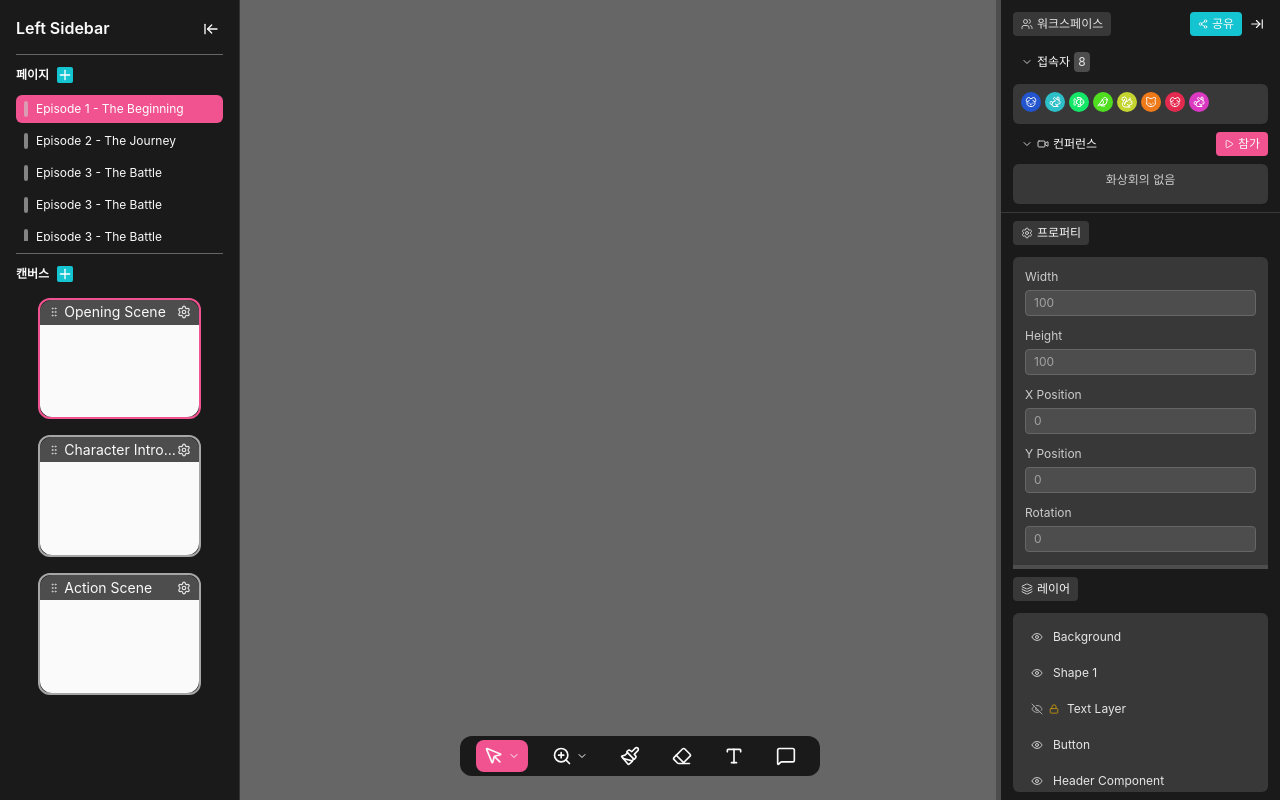
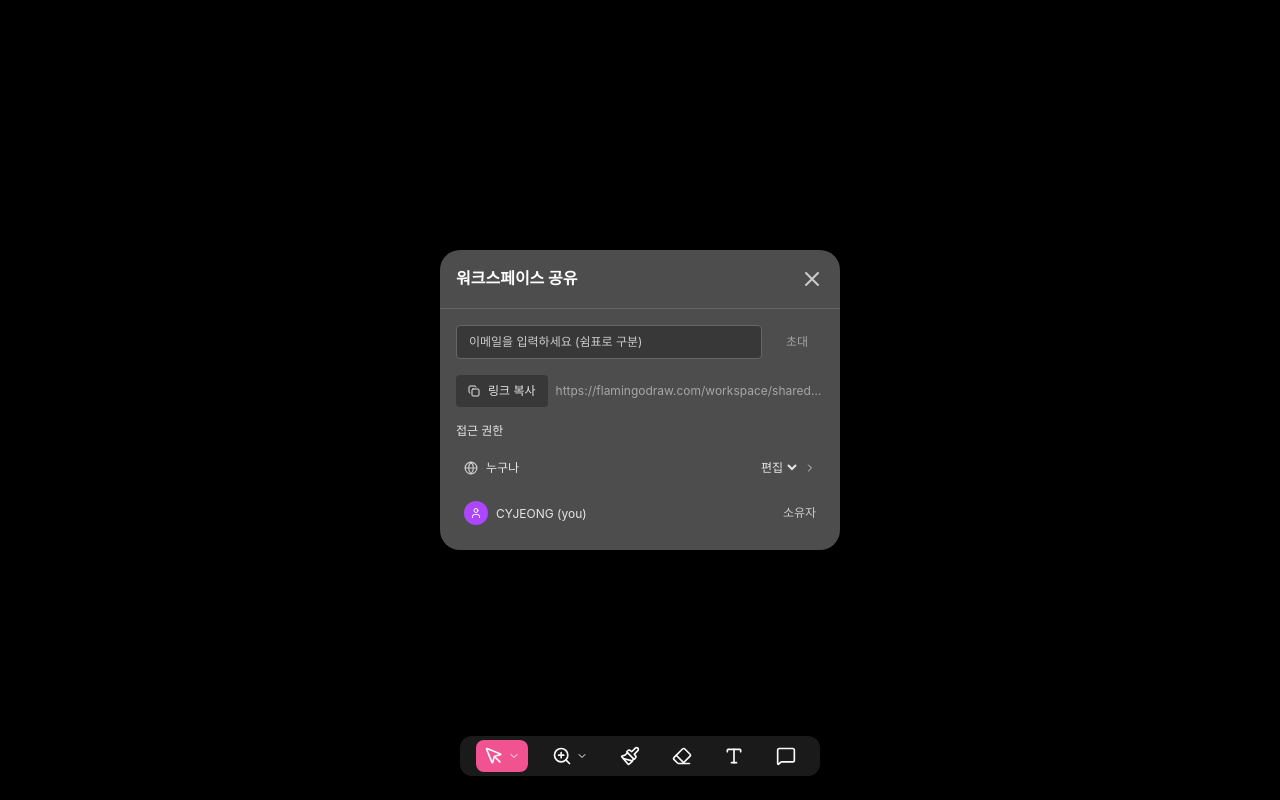
Before and after one commit to jcy97/flamingo-mvp-ui-v2, a Next.js app: page /workspace in a window 1280 px wide. Both pictures are taken after a click on the button "공유". Built offline with nearby package versions, Linux system fonts and the light colour scheme.

Commit message:
[feat] 공유 팝업 작업

```diff
--- a/components/Workspace/RightSidebar/RightSidebar.tsx
+++ b/components/Workspace/RightSidebar/RightSidebar.tsx
@@ -5,6 +5,9 @@ import Connection from "./Communication/Connection/Connection";
 import Conference from "./Communication/Conference/Conference";
 import Properties from "./Properties/Properties";
 import Layer from "./Layer/Layer";
+import ShareModal from "./ShareModal";
+import Modal from "@/components/Common/Modal";
+import { usePopup } from "@/hooks/usePopup";
 import { useState, useCallback, useRef, useEffect } from "react";
 import "@/styles/scrollbar.css";
 import Separator from "@/components/Common/Separator";
@@ -28,6 +31,7 @@ export function RightSidebar({
 }: RightSidebarProps) {
   const [propertiesHeight, setPropertiesHeight] = useState(60);
   const [isDraggingSeparator, setIsDraggingSeparator] = useState(false);
+  const { popup, openPopup, closePopup } = usePopup();
   const sidebarRef = useRef<HTMLDivElement>(null);
   const isNarrow = width < 250;
 
@@ -37,7 +41,11 @@ export function RightSidebar({
   }, []);
 
   const handleShareClick = () => {
-    console.log("Share workspace");
+    openPopup({
+      title: "워크스페이스 공유",
+      content: <ShareModal />,
+      size: "sm",
+    });
   };
 
   useEffect(() => {
@@ -165,6 +173,16 @@ export function RightSidebar({
           </div>
         </div>
       </div>
+
+      <Modal
+        isOpen={popup.isOpen}
+        onClose={closePopup}
+        title={popup.title}
+        size={popup.size}
+        showCloseButton={popup.showCloseButton}
+      >
+        {popup.content}
+      </Modal>
     </>
   );
 }
--- /dev/null
+++ b/components/Workspace/RightSidebar/ShareModal.tsx
@@ -0,0 +1,90 @@
+import React, { useState } from "react";
+import { Copy, Globe, ChevronRight, User } from "lucide-react";
+
+function ShareModal() {
+  const [emails, setEmails] = useState("");
+  const [shareUrl] = useState(
+    "https://flamingodraw.com/workspace/shared/abc123"
+  );
+  const [accessLevel, setAccessLevel] = useState("edit");
+
+  const handleCopyLink = () => {
+    navigator.clipboard.writeText(shareUrl);
+  };
+
+  const handleInvite = () => {
+    console.log("Inviting emails:", emails);
+  };
+
+  return (
+    <div className="space-y-4">
+      <div className="flex gap-2">
+        <input
+          type="text"
+          placeholder="이메일을 입력하세요 (쉼표로 구분)"
+          value={emails}
+          onChange={(e) => setEmails(e.target.value)}
+          className="flex-1 bg-neutral-800 border border-neutral-600 rounded px-3 py-2 text-xs text-neutral-100 placeholder-neutral-400 focus:border-primary-500 focus:outline-none"
+        />
+        <button
+          onClick={handleInvite}
+          disabled={!emails.trim()}
+          className="text-neutral-100 px-4 py-2 bg-secondary-500 cursor-pointer hover:bg-secondary-300 disabled:bg-neutral-700 disabled:text-neutral-500 disabled:cursor-default rounded text-xs font-medium transition-colors"
+        >
+          초대
+        </button>
+      </div>
+
+      <div className="flex items-center gap-2">
+        <button
+          onClick={handleCopyLink}
+          className="flex items-center gap-2 px-3 py-2 bg-neutral-800 hover:bg-neutral-700 rounded text-xs transition-colors text-neutral-300"
+        >
+          <Copy size={12} />
+          링크 복사
+        </button>
+        <span className="text-xs text-neutral-500 truncate flex-1">
+          {shareUrl}
+        </span>
+      </div>
+
+      <div>
+        <h3 className="text-xs font-medium text-neutral-300 mb-3">접근 권한</h3>
+
+        <div className="space-y-2">
+          <div className="flex items-center justify-between p-2 hover:bg-neutral-800 rounded cursor-pointer">
+            <div className="flex items-center gap-2">
+              <Globe size={14} className="text-neutral-400" />
+              <span className="text-xs text-neutral-300">누구나</span>
+            </div>
+            <div className="flex items-center gap-1">
+              <select
+                value={accessLevel}
+                onChange={(e) => setAccessLevel(e.target.value)}
+                className="bg-transparent text-xs text-neutral-300 focus:outline-none"
+              >
+                <option value="view">보기</option>
+                <option value="edit">편집</option>
+              </select>
+              <ChevronRight size={12} className="text-neutral-400" />
+            </div>
+          </div>
+
+          <div className="flex items-center justify-between p-2">
+            <div className="flex items-center gap-2">
+              <div className="w-6 h-6 bg-purple-500 rounded-full flex items-center justify-center">
+                <User size={12} className="text-white" />
+              </div>
+              <div>
+                <span className="text-xs text-neutral-300">CYJEONG (you)</span>
+              </div>
+            </div>
+            <span className="text-xs text-neutral-400">소유자</span>
+          </div>
+        </div>
+      </div>
+    </div>
+  );
+}
+
+export default ShareModal;
```
